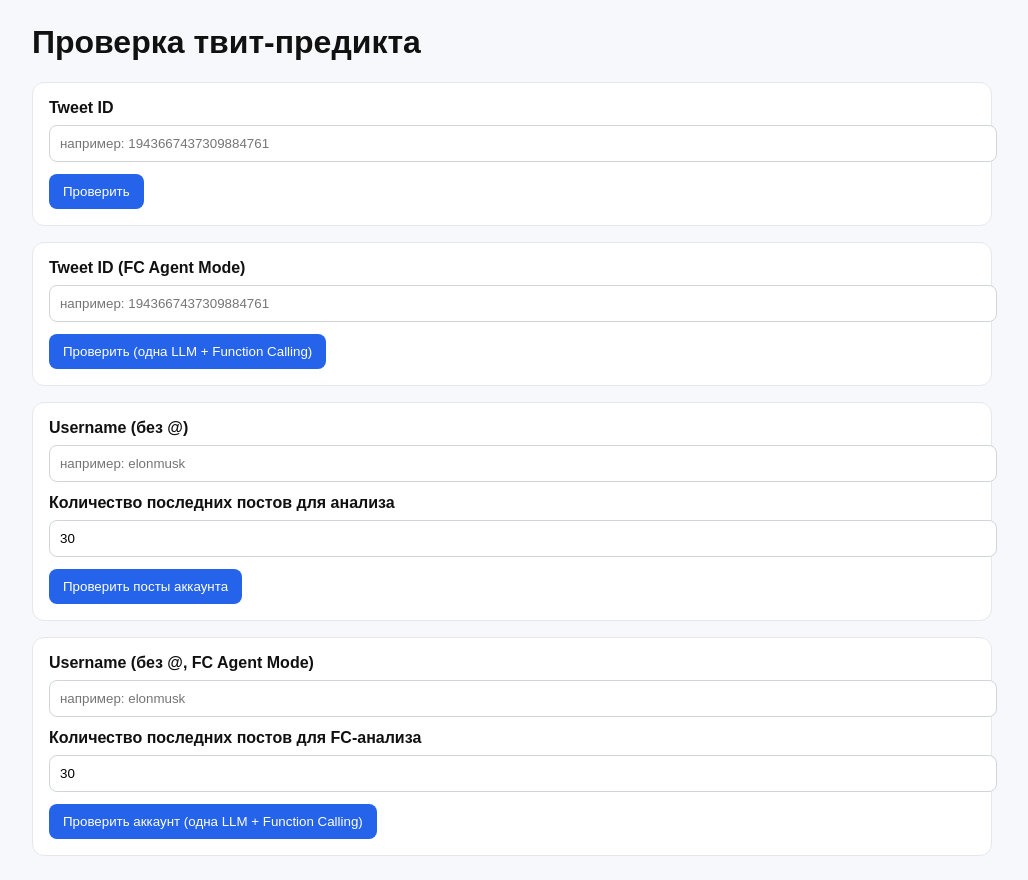
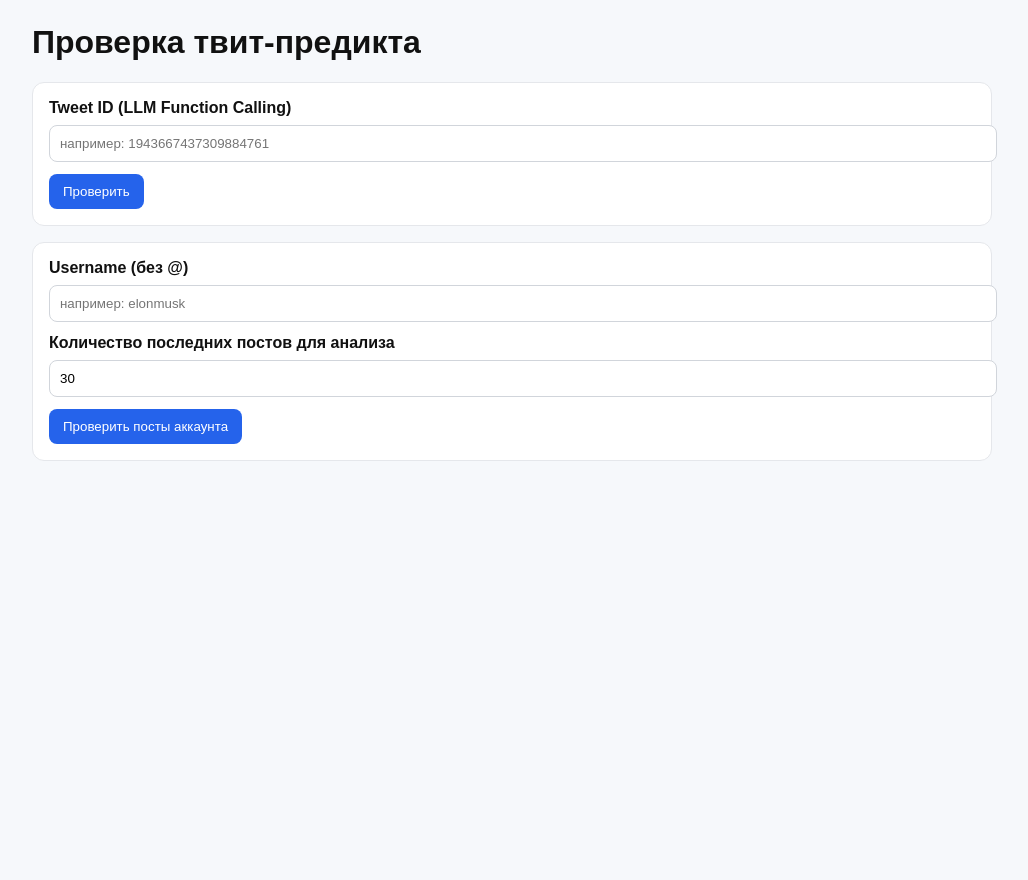
Before and after one commit to Vertel0/term_paper_twitter, a Flask app: page / in a window 1280 px wide. Shown: the whole page, without its empty margins (128-1156 px from the left). After the commit the page ends 461 px from the top, so only its background shows below. Run offline with Flask 3, Linux system fonts and the light colour scheme.

Commit message:
feat(ui): FC agent only variant

```diff
--- a/app.py
+++ b/app.py
@@ -9,7 +9,6 @@ from pathlib import Path
 from dotenv import load_dotenv
 from flask import Flask, jsonify, render_template, request
 
-from search_by_id import run_account_verification, run_verification
 from llm_function_calling_agent import run_account_verification_fc, run_verification_fc
 
 BASE_DIR = Path(__file__).resolve().parent
@@ -64,21 +63,7 @@ def _run_job(job_id: str, mode: str, tweet_id: str, username: str, account_count
         _set_job(job_id, progress=max(0, min(int(progress), 100)), message=message)
 
     try:
-        if mode == "account":
-            if not username:
-                raise RuntimeError("Введите username")
-            _set_job(job_id, progress=2, message="Запуск проверки аккаунта")
-            account_result = run_account_verification(
-                username=username,
-                api_key=binance_api_key or "public",
-                count=account_count,
-                nlp_api_key=nlp_api_key,
-                nlp_model=nlp_model,
-                nlp_base_url=nlp_base_url,
-                progress_callback=cb,
-            )
-            _set_job(job_id, done=True, progress=100, message="Готово", account_result=account_result)
-        elif mode == "account_fc":
+        if mode == "account_fc":
             if not username:
                 raise RuntimeError("Введите username")
             _set_job(job_id, progress=2, message="Запуск FC-проверки аккаунта")
@@ -95,33 +80,19 @@ def _run_job(job_id: str, mode: str, tweet_id: str, username: str, account_count
         else:
             if not tweet_id:
                 raise RuntimeError("Введите tweet_id")
-            _set_job(job_id, progress=2, message="Запуск проверки поста")
-            if mode == "tweet_fc":
-                result = run_verification_fc(
-                    tweet_id=tweet_id,
-                    api_key=binance_api_key or "public",
-                    tweet_qid=os.getenv("TW_QID_TWEET", "").strip(),
-                    nlp_api_key=nlp_api_key,
-                    nlp_model=fc_model,
-                    nlp_base_url=nlp_base_url,
-                    tweet_out="tweet_output.json",
-                    output="verification_output.json",
-                    runs_table=os.getenv("RUNS_TABLE", "verification_runs.csv"),
-                    progress_callback=cb,
-                )
-            else:
-                result = run_verification(
-                    tweet_id=tweet_id,
-                    api_key=binance_api_key or "public",
-                    tweet_qid=os.getenv("TW_QID_TWEET", "").strip(),
-                    nlp_api_key=nlp_api_key,
-                    nlp_model=nlp_model,
-                    nlp_base_url=nlp_base_url,
-                    tweet_out="tweet_output.json",
-                    output="verification_output.json",
-                    runs_table=os.getenv("RUNS_TABLE", "verification_runs.csv"),
-                    progress_callback=cb,
-                )
+            _set_job(job_id, progress=2, message="Запуск FC-проверки поста")
+            result = run_verification_fc(
+                tweet_id=tweet_id,
+                api_key=binance_api_key or "public",
+                tweet_qid=os.getenv("TW_QID_TWEET", "").strip(),
+                nlp_api_key=nlp_api_key,
+                nlp_model=fc_model,
+                nlp_base_url=nlp_base_url,
+                tweet_out="tweet_output.json",
+                output="verification_output.json",
+                runs_table=os.getenv("RUNS_TABLE", "verification_runs.csv"),
+                progress_callback=cb,
+            )
             _set_job(job_id, done=True, progress=100, message="Готово", result=result)
     except Exception as exc:  # noqa: BLE001
         _set_job(job_id, done=True, progress=100, message="Ошибка", error=str(exc))
@@ -130,7 +101,7 @@ def _run_job(job_id: str, mode: str, tweet_id: str, username: str, account_count
 @app.post("/api/start")
 def api_start():
     _cleanup_jobs()
-    mode = (request.form.get("mode") or "tweet").strip()
+    mode = (request.form.get("mode") or "tweet_fc").strip()
     tweet_id = (request.form.get("tweet_id") or "").strip()
     username = (request.form.get("username") or "").strip()
     account_count = _parse_account_count(request.form.get("account_count") or "30")
@@ -167,7 +138,7 @@ def api_status(job_id: str):
                 "progress": int(job.get("progress", 0)),
                 "message": job.get("message", ""),
                 "error": job.get("error", ""),
-                "mode": job.get("mode", "tweet"),
+                "mode": job.get("mode", "tweet_fc"),
             }
         )
 
@@ -206,28 +177,13 @@ def index():
         account_count = int(job.get("account_count", 30) or 30)
 
     if request.method == "POST" and not result and not account_result:
-        mode = (request.form.get("mode") or "tweet").strip()
+        mode = (request.form.get("mode") or "tweet_fc").strip()
         tweet_id = (request.form.get("tweet_id") or "").strip()
         username = (request.form.get("username") or "").strip()
         account_count = _parse_account_count(request.form.get("account_count") or "30")
 
         binance_api_key, nlp_api_key, nlp_model, nlp_base_url, fc_model, _fc_web_model = _required_env()
-        if mode == "account":
-            if not username:
-                error = "Введите username"
-            else:
-                try:
-                    account_result = run_account_verification(
-                        username=username,
-                        api_key=binance_api_key or "public",
-                        count=account_count,
-                        nlp_api_key=nlp_api_key,
-                        nlp_model=nlp_model,
-                        nlp_base_url=nlp_base_url,
-                    )
-                except Exception as exc:  # noqa: BLE001
-                    error = str(exc)
-        elif mode == "account_fc":
+        if mode == "account_fc":
             if not username:
                 error = "Введите username"
             else:
@@ -247,30 +203,17 @@ def index():
                 error = "Введите tweet_id"
             else:
                 try:
-                    if mode == "tweet_fc":
-                        result = run_verification_fc(
-                            tweet_id=tweet_id,
-                            api_key=binance_api_key or "public",
-                            tweet_qid=os.getenv("TW_QID_TWEET", "").strip(),
-                            nlp_api_key=nlp_api_key,
-                            nlp_model=fc_model,
-                            nlp_base_url=nlp_base_url,
-                            tweet_out="tweet_output.json",
-                            output="verification_output.json",
-                            runs_table=os.getenv("RUNS_TABLE", "verification_runs.csv"),
-                        )
-                    else:
-                        result = run_verification(
-                            tweet_id=tweet_id,
-                            api_key=binance_api_key or "public",
-                            tweet_qid=os.getenv("TW_QID_TWEET", "").strip(),
-                            nlp_api_key=nlp_api_key,
-                            nlp_model=nlp_model,
-                            nlp_base_url=nlp_base_url,
-                            tweet_out="tweet_output.json",
-                            output="verification_output.json",
-                            runs_table=os.getenv("RUNS_TABLE", "verification_runs.csv"),
-                        )
+                    result = run_verification_fc(
+                        tweet_id=tweet_id,
+                        api_key=binance_api_key or "public",
+                        tweet_qid=os.getenv("TW_QID_TWEET", "").strip(),
+                        nlp_api_key=nlp_api_key,
+                        nlp_model=fc_model,
+                        nlp_base_url=nlp_base_url,
+                        tweet_out="tweet_output.json",
+                        output="verification_output.json",
+                        runs_table=os.getenv("RUNS_TABLE", "verification_runs.csv"),
+                    )
                 except Exception as exc:  # noqa: BLE001
                     error = str(exc)
 
--- a/templates/index.html
+++ b/templates/index.html
@@ -28,35 +28,19 @@
     <h1>Проверка твит-предикта</h1>
 
     <form method="post" class="card js-loading-form">
-      <input type="hidden" name="mode" value="tweet" />
-      <label for="tweet_id">Tweet ID</label>
-      <input id="tweet_id" name="tweet_id" type="text" value="{{ tweet_id }}" placeholder="например: 1943667437309884761" required />
+      <input type="hidden" name="mode" value="tweet_fc" />
+      <label for="tweet_id_fc">Tweet ID (LLM Function Calling)</label>
+      <input id="tweet_id_fc" name="tweet_id" type="text" value="{{ tweet_id }}" placeholder="например: 1943667437309884761" required />
       <button type="submit">Проверить</button>
     </form>
 
     <form method="post" class="card js-loading-form">
-      <input type="hidden" name="mode" value="tweet_fc" />
-      <label for="tweet_id_fc">Tweet ID (FC Agent Mode)</label>
-      <input id="tweet_id_fc" name="tweet_id" type="text" value="{{ tweet_id }}" placeholder="например: 1943667437309884761" required />
-      <button type="submit">Проверить (одна LLM + Function Calling)</button>
-    </form>
-
-    <form method="post" class="card js-loading-form">
-      <input type="hidden" name="mode" value="account" />
-      <label for="username">Username (без @)</label>
-      <input id="username" name="username" type="text" value="{{ username }}" placeholder="например: elonmusk" required />
-      <label for="account_count">Количество последних постов для анализа</label>
-      <input id="account_count" name="account_count" type="number" min="1" max="200" value="{{ account_count }}" required />
+      <input type="hidden" name="mode" value="account_fc" />
+      <label for="username_fc">Username (без @)</label>
+      <input id="username_fc" name="username" type="text" value="{{ username }}" placeholder="например: elonmusk" required />
+      <label for="account_count_fc">Количество последних постов для анализа</label>
+      <input id="account_count_fc" name="account_count" type="number" min="1" max="200" value="{{ account_count }}" required />
       <button type="submit">Проверить посты аккаунта</button>
-    </form>
-
-    <form method="post" class="card js-loading-form">
-      <input type="hidden" name="mode" value="account_fc" />
-      <label for="username_fc">Username (без @, FC Agent Mode)</label>
-      <input id="username_fc" name="username" type="text" value="{{ username }}" placeholder="например: elonmusk" required />
-      <label for="account_count_fc">Количество последних постов для FC-анализа</label>
-      <input id="account_count_fc" name="account_count" type="number" min="1" max="200" value="{{ account_count }}" required />
-      <button type="submit">Проверить аккаунт (одна LLM + Function Calling)</button>
     </form>
 
     {% if error %}
```
